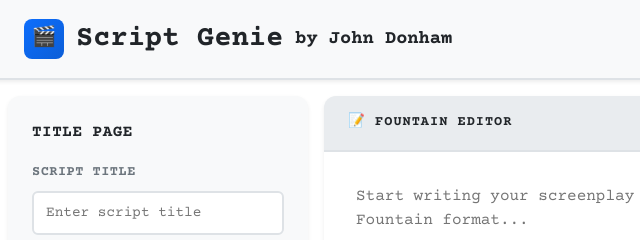
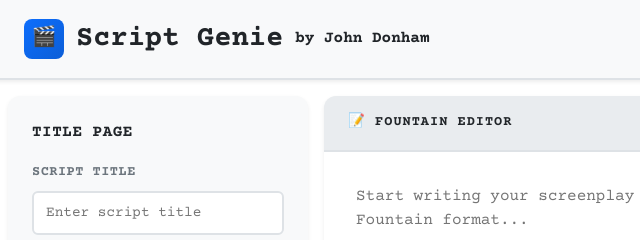
Before and after one commit to hellcinder/scriptgenie, a plain HTML site: page index.html in a window 1280 px wide. Shown: the top 240 px of the page, 8-648 px from the left. Drawn offline with nearby package versions, Linux system fonts and the light colour scheme.

Commit message:
Update index.html

```diff
--- a/index.html
+++ b/index.html
@@ -543,7 +543,7 @@
                 <div class="logo">
                     <div class="logo-icon">🎬</div>
                     <h1>Script Genie</h1>
-                    <h3>by John Donham</h3>
+                    <h4>     by John Donham</h4>
                 </div>
                 <div class="header-controls">
                     <button class="btn" onclick="exportToPDF()">📄 Export PDF</button>
```
